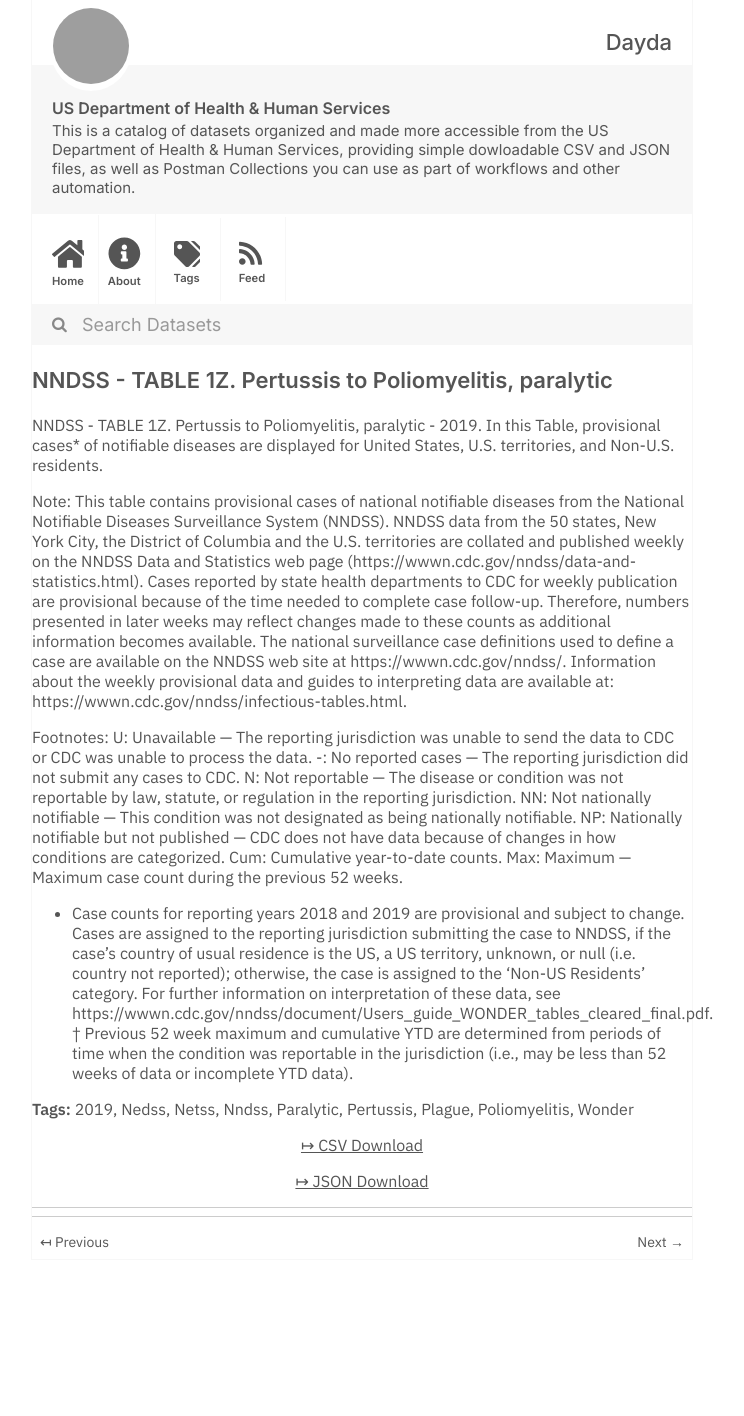
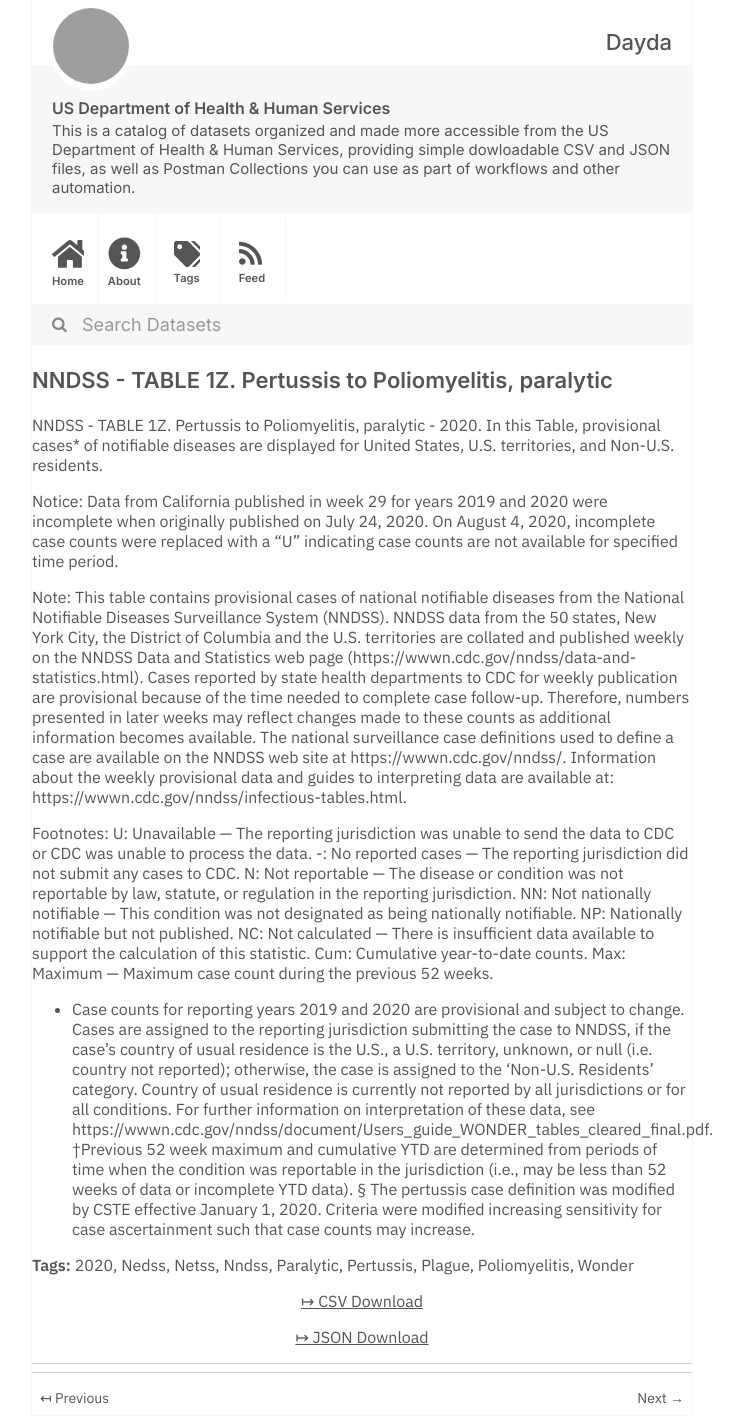
Before and after one commit to dayda-entities/us-department-of-health-and-human-services, a Jekyll site: the page built from _posts/2020-11-10-nndss-table-1z.-pertussis-to-poliomyelitis-paralytic.md, in a window 1280 px wide. Shown: the whole page, without its empty margins (278-1022 px from the left). Built offline with Jekyll 4.4.1, drawn with Linux system fonts in a browser that asks for light colours; before the commit the page ends 1260 px from its top, so only the background shows below that; grey boxes are pictures that could not be loaded.

Commit message:
Publish Data

```diff
--- a/_posts/2020-11-10-nndss-table-1z.-pertussis-to-poliomyelitis-paralytic.md
+++ b/_posts/2020-11-10-nndss-table-1z.-pertussis-to-poliomyelitis-paralytic.md
@@ -1,11 +1,11 @@
 ---
 title: 'NNDSS - TABLE 1Z. Pertussis to Poliomyelitis, paralytic'
-created: '2020-11-10T16:17:46.574013'
-modified: '2021-04-30T02:08:11.122322'
+created: '2020-11-10T16:16:31.911164'
+modified: '2021-05-07T10:07:34.819515'
 state: active
 type: dataset
 tags:
-  - '2019'
+  - '2020'
   - Nedss
   - Netss
   - Nndss
@@ -15,12 +15,14 @@ tags:
   - Poliomyelitis
   - Wonder
 groups: []
-csv_url: 'https://data.cdc.gov/api/views/cqcc-kwwr/rows.csv?accessType=DOWNLOAD'
-json_url: 'https://data.cdc.gov/api/views/cqcc-kwwr/rows.json?accessType=DOWNLOAD'
+csv_url: 'https://data.cdc.gov/api/views/247v-f7n9/rows.csv?accessType=DOWNLOAD'
+json_url: 'https://data.cdc.gov/api/views/247v-f7n9/rows.json?accessType=DOWNLOAD'
 layout: post
 
 ---
-NNDSS - TABLE 1Z. Pertussis to Poliomyelitis, paralytic - 2019. In this Table, provisional cases* of notifiable diseases are displayed for United States, U.S. territories, and Non-U.S. residents.
+NNDSS - TABLE 1Z. Pertussis to Poliomyelitis, paralytic - 2020. In this Table, provisional cases* of notifiable diseases are displayed for United States, U.S. territories, and Non-U.S. residents.
+
+Notice: Data from California published in week 29 for years 2019 and 2020 were incomplete when originally published on July 24, 2020. On August 4, 2020, incomplete case counts were replaced with a "U" indicating case counts are not available for specified time period.
 
 Note:
 This table contains provisional cases of national notifiable diseases from the National Notifiable Diseases Surveillance System (NNDSS). NNDSS data from the 50 states, New York City, the District of Columbia and the U.S. territories are collated and published weekly on the NNDSS Data and Statistics web page (https://wwwn.cdc.gov/nndss/data-and-statistics.html). Cases reported by state health departments to CDC for weekly publication are provisional because of the time needed to complete case follow-up. Therefore, numbers presented in later weeks may reflect changes made to these counts as additional information becomes available. The national surveillance case definitions used to define a case are available on the NNDSS web site at https://wwwn.cdc.gov/nndss/. Information about the weekly provisional data and guides to interpreting data are available at: https://wwwn.cdc.gov/nndss/infectious-tables.html.
@@ -30,8 +32,10 @@ U: Unavailable — The reporting jurisdiction was unable to send the data to CDC
 -: No reported cases — The reporting jurisdiction did not submit any cases to CDC.
 N: Not reportable — The disease or condition was not reportable by law, statute, or regulation in the reporting jurisdiction.
 NN: Not nationally notifiable — This condition was not designated as being nationally notifiable.
-NP: Nationally notifiable but not published — CDC does not have data because of changes in how conditions are categorized.
+NP: Nationally notifiable but not published.
+NC: Not calculated — There is insufficient data available to support the calculation of this statistic.
 Cum: Cumulative year-to-date counts.
 Max: Maximum — Maximum case count during the previous 52 weeks.
-* Case counts for reporting years 2018 and 2019 are provisional and subject to change. Cases are assigned to the reporting jurisdiction submitting the case to NNDSS, if the case's country of usual residence is the US, a US territory, unknown, or null (i.e. country not reported); otherwise, the case is assigned to the 'Non-US Residents' category. For further information on interpretation of these data, see https://wwwn.cdc.gov/nndss/document/Users_guide_WONDER_tables_cleared_final.pdf.
-† Previous 52 week maximum and cumulative YTD are determined from periods of time when the condition was reportable in the jurisdiction (i.e., may be less than 52 weeks of data or incomplete YTD data).
+* Case counts for reporting years 2019 and 2020 are provisional and subject to change. Cases are assigned to the reporting jurisdiction submitting the case to NNDSS, if the case's country of usual residence is the U.S., a U.S. territory, unknown, or null (i.e. country not reported); otherwise, the case is assigned to the 'Non-U.S. Residents' category. Country of usual residence is currently not reported by all jurisdictions or for all conditions. For further information on interpretation of these data, see https://wwwn.cdc.gov/nndss/document/Users_guide_WONDER_tables_cleared_final.pdf.
+†Previous 52 week maximum and cumulative YTD are determined from periods of time when the condition was reportable in the jurisdiction (i.e., may be less than 52 weeks of data or incomplete YTD data).
+§ The pertussis case definition was modified by CSTE effective January 1, 2020. Criteria were modified increasing sensitivity for case ascertainment such that case counts may increase.
```
